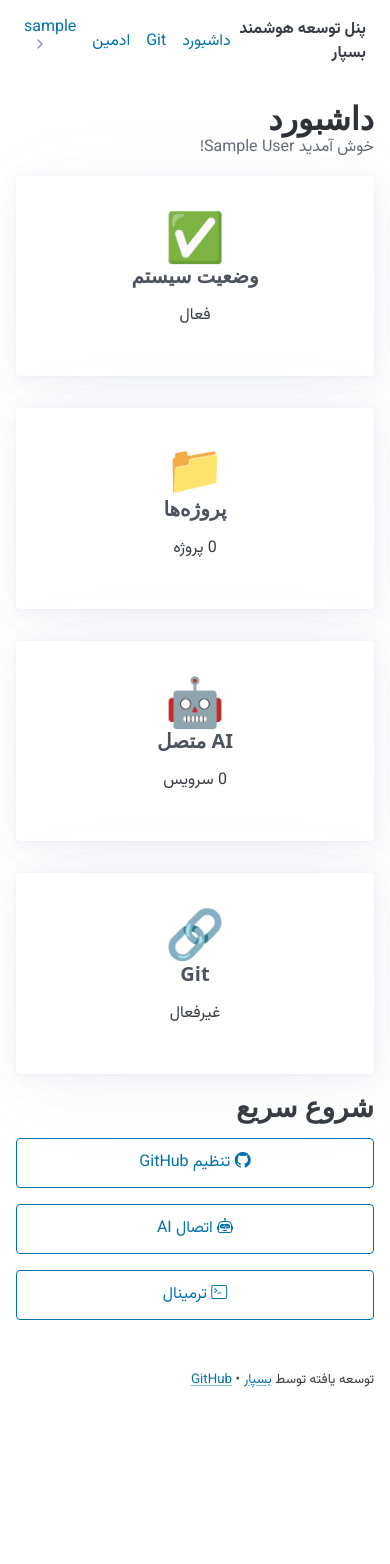
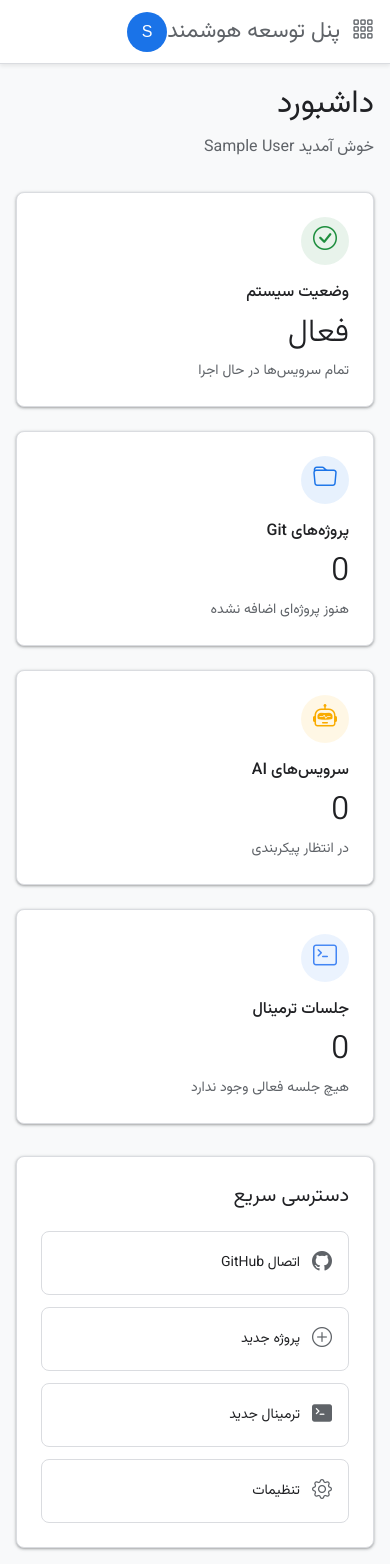
Before and after one commit to drmostafazade/django-ai-panel, a Django app: page /dashboard/ in a window 390 px wide. Before the commit the page ends 1387 px from the top, so only its background shows below. Run offline with Django 5.2, Linux system fonts and the light colour scheme; the visitor is signed in with stand-in values (Sample User, id 1).

Commit message:
🎨 Professional Google-style Dashboard
- Complete UI redesign with Google Material Design principles
- Clean and minimal interface
- Professional navigation bar
- Card-based dashboard layout
- Improved forms and buttons
- Better RTL support
- Removed Pico CSS, using custom CSS
- Mobile responsive design

```diff
--- /dev/null
+++ b/static/css/dashboard.css
@@ -0,0 +1,382 @@
+@import url('https://fonts.googleapis.com/css2?family=Vazirmatn:wght@300;400;500;600;700&display=swap');
+
+:root {
+  --primary: #1a73e8;
+  --primary-dark: #1557b0;
+  --secondary: #5f6368;
+  --background: #f8f9fa;
+  --surface: #ffffff;
+  --border: #dadce0;
+  --text-primary: #202124;
+  --text-secondary: #5f6368;
+  --success: #1e8e3e;
+  --warning: #f9ab00;
+  --error: #d93025;
+  --radius: 8px;
+  --shadow-1: 0 1px 2px 0 rgba(60,64,67,.3), 0 1px 3px 1px rgba(60,64,67,.15);
+  --shadow-2: 0 1px 3px 0 rgba(60,64,67,.3), 0 4px 8px 3px rgba(60,64,67,.15);
+}
+
+* {
+  box-sizing: border-box;
+}
+
+body {
+  font-family: 'Vazirmatn', -apple-system, BlinkMacSystemFont, sans-serif;
+  background: var(--background);
+  color: var(--text-primary);
+  margin: 0;
+  direction: rtl;
+  font-size: 14px;
+  line-height: 1.5;
+}
+
+/* Navigation */
+.navbar {
+  background: var(--surface);
+  border-bottom: 1px solid var(--border);
+  height: 64px;
+  display: flex;
+  align-items: center;
+  padding: 0 24px;
+  position: sticky;
+  top: 0;
+  z-index: 100;
+  box-shadow: 0 2px 4px rgba(0,0,0,.08);
+}
+
+.navbar-brand {
+  font-size: 22px;
+  font-weight: 400;
+  color: var(--text-secondary);
+  text-decoration: none;
+  display: flex;
+  align-items: center;
+  gap: 12px;
+}
+
+.navbar-nav {
+  display: flex;
+  gap: 8px;
+  margin-right: auto;
+  margin-left: 32px;
+}
+
+.nav-link {
+  padding: 8px 16px;
+  color: var(--text-secondary);
+  text-decoration: none;
+  border-radius: var(--radius);
+  transition: all 0.2s;
+  font-size: 14px;
+  font-weight: 500;
+}
+
+.nav-link:hover {
+  background: rgba(60,64,67,.08);
+  color: var(--text-primary);
+}
+
+.nav-link.active {
+  color: var(--primary);
+  background: rgba(26,115,232,.08);
+}
+
+/* User Menu */
+.user-menu {
+  position: relative;
+}
+
+.user-button {
+  width: 40px;
+  height: 40px;
+  border-radius: 50%;
+  background: var(--primary);
+  color: white;
+  border: none;
+  cursor: pointer;
+  display: flex;
+  align-items: center;
+  justify-content: center;
+  font-weight: 500;
+  font-size: 16px;
+}
+
+/* Container */
+.container {
+  max-width: 1200px;
+  margin: 0 auto;
+  padding: 24px;
+}
+
+/* Page Header */
+.page-header {
+  margin-bottom: 32px;
+}
+
+.page-title {
+  font-size: 32px;
+  font-weight: 400;
+  margin: 0 0 8px 0;
+  color: var(--text-primary);
+}
+
+.page-subtitle {
+  font-size: 16px;
+  color: var(--text-secondary);
+  margin: 0;
+}
+
+/* Cards Grid */
+.cards-grid {
+  display: grid;
+  grid-template-columns: repeat(auto-fit, minmax(280px, 1fr));
+  gap: 24px;
+  margin-bottom: 32px;
+}
+
+/* Card */
+.card {
+  background: var(--surface);
+  border-radius: var(--radius);
+  padding: 24px;
+  box-shadow: var(--shadow-1);
+  transition: box-shadow 0.3s;
+  border: 1px solid var(--border);
+}
+
+.card:hover {
+  box-shadow: var(--shadow-2);
+}
+
+.card-icon {
+  width: 48px;
+  height: 48px;
+  border-radius: 50%;
+  display: flex;
+  align-items: center;
+  justify-content: center;
+  font-size: 24px;
+  margin-bottom: 16px;
+}
+
+.card-icon.success {
+  background: rgba(30,142,62,.1);
+  color: var(--success);
+}
+
+.card-icon.primary {
+  background: rgba(26,115,232,.1);
+  color: var(--primary);
+}
+
+.card-icon.warning {
+  background: rgba(249,171,0,.1);
+  color: var(--warning);
+}
+
+.card-icon.info {
+  background: rgba(66,133,244,.1);
+  color: #4285f4;
+}
+
+.card-title {
+  font-size: 16px;
+  font-weight: 500;
+  margin: 0 0 4px 0;
+  color: var(--text-primary);
+}
+
+.card-value {
+  font-size: 32px;
+  font-weight: 300;
+  margin: 0;
+  color: var(--text-primary);
+}
+
+.card-subtitle {
+  font-size: 14px;
+  color: var(--text-secondary);
+  margin: 4px 0 0 0;
+}
+
+/* Buttons */
+.btn {
+  padding: 8px 24px;
+  border-radius: var(--radius);
+  border: none;
+  font-size: 14px;
+  font-weight: 500;
+  cursor: pointer;
+  transition: all 0.2s;
+  text-decoration: none;
+  display: inline-flex;
+  align-items: center;
+  gap: 8px;
+  font-family: inherit;
+}
+
+.btn-primary {
+  background: var(--primary);
+  color: white;
+}
+
+.btn-primary:hover {
+  background: var(--primary-dark);
+  box-shadow: var(--shadow-1);
+}
+
+.btn-outline {
+  background: transparent;
+  color: var(--primary);
+  border: 1px solid var(--border);
+}
+
+.btn-outline:hover {
+  background: rgba(26,115,232,.04);
+}
+
+.btn-icon {
+  width: 40px;
+  height: 40px;
+  padding: 0;
+  border-radius: 50%;
+  justify-content: center;
+}
+
+/* Quick Actions */
+.quick-actions {
+  background: var(--surface);
+  border-radius: var(--radius);
+  padding: 24px;
+  box-shadow: var(--shadow-1);
+  border: 1px solid var(--border);
+}
+
+.quick-actions h2 {
+  font-size: 20px;
+  font-weight: 400;
+  margin: 0 0 20px 0;
+}
+
+.actions-grid {
+  display: grid;
+  grid-template-columns: repeat(auto-fit, minmax(200px, 1fr));
+  gap: 12px;
+}
+
+.action-button {
+  padding: 16px;
+  border: 1px solid var(--border);
+  border-radius: var(--radius);
+  background: var(--surface);
+  color: var(--text-primary);
+  text-decoration: none;
+  transition: all 0.2s;
+  display: flex;
+  align-items: center;
+  gap: 12px;
+}
+
+.action-button:hover {
+  background: var(--background);
+  border-color: var(--primary);
+  color: var(--primary);
+}
+
+.action-button i {
+  font-size: 20px;
+  color: var(--text-secondary);
+}
+
+.action-button:hover i {
+  color: var(--primary);
+}
+
+/* Forms */
+.form-container {
+  max-width: 600px;
+  margin: 0 auto;
+}
+
+.form-card {
+  background: var(--surface);
+  border-radius: var(--radius);
+  padding: 32px;
+  box-shadow: var(--shadow-1);
+  border: 1px solid var(--border);
+}
+
+.form-group {
+  margin-bottom: 24px;
+}
+
+.form-label {
+  display: block;
+  margin-bottom: 8px;
+  font-weight: 500;
+  color: var(--text-primary);
+}
+
+.form-input {
+  width: 100%;
+  padding: 12px 16px;
+  border: 1px solid var(--border);
+  border-radius: var(--radius);
+  font-size: 14px;
+  font-family: inherit;
+  transition: all 0.2s;
+}
+
+.form-input:focus {
+  outline: none;
+  border-color: var(--primary);
+  box-shadow: 0 0 0 1px var(--primary);
+}
+
+.form-help {
+  font-size: 12px;
+  color: var(--text-secondary);
+  margin-top: 4px;
+}
+
+/* Messages */
+.message {
+  padding: 12px 16px;
+  border-radius: var(--radius);
+  margin-bottom: 16px;
+  display: flex;
+  align-items: center;
+  gap: 12px;
+}
+
+.message.success {
+  background: rgba(30,142,62,.1);
+  color: var(--success);
+  border: 1px solid rgba(30,142,62,.2);
+}
+
+.message.error {
+  background: rgba(217,48,37,.1);
+  color: var(--error);
+  border: 1px solid rgba(217,48,37,.2);
+}
+
+/* Responsive */
+@media (max-width: 768px) {
+  .navbar {
+    padding: 0 16px;
+  }
+
+  .container {
+    padding: 16px;
+  }
+
+  .cards-grid {
+    grid-template-columns: 1fr;
+  }
+
+  .navbar-nav {
+    display: none;
+  }
+}
--- a/templates/base/base.html
+++ b/templates/base/base.html
@@ -1,88 +1,64 @@
 <!DOCTYPE html>
-<html lang="fa" dir="rtl" data-theme="light">
+<html lang="fa" dir="rtl">
 <head>
     <meta charset="UTF-8">
-    <meta name="viewport" content="width=device-width, initial-scale=1">
+    <meta name="viewport" content="width=device-width, initial-scale=1.0">
     <title>{% block title %}پنل توسعه هوشمند{% endblock %}</title>
-
-    <!-- Pico CSS از CDN -->
-    <link rel="stylesheet" href="https://cdn.jsdelivr.net/npm/@picocss/pico@2/css/pico.min.css">
-
-    <!-- Custom CSS -->
-    <style>
-        @import url('https://fonts.googleapis.com/css2?family=Vazirmatn:wght@300;400;500;700&display=swap');
-
-        :root {
-            --font-family: 'Vazirmatn', system-ui, -apple-system, sans-serif;
-        }
-
-        body {
-            font-family: var(--font-family);
-        }
-
-        .dashboard-stat {
-            text-align: center;
-            padding: 2rem;
-        }
-
-        .dashboard-stat h3 {
-            margin-bottom: 0;
-            font-size: 3rem;
-        }
-
-        .message {
-            margin-bottom: 1rem;
-        }
-    </style>
 
     <!-- Icons -->
     <link rel="stylesheet" href="https://cdn.jsdelivr.net/npm/bootstrap-icons@1.11.3/font/bootstrap-icons.min.css">
 
+    <!-- Custom CSS -->
+    <link rel="stylesheet" href="/static/css/dashboard.css">
+
     {% block extra_css %}{% endblock %}
 </head>
 <body>
-    <nav class="container-fluid">
-        <ul>
-            <li><strong>پنل توسعه هوشمند بسپار</strong></li>
-        </ul>
-        <ul>
-            {% if user.is_authenticated %}
-                <li><a href="{% url 'dashboard' %}">داشبورد</a></li>
-                <li><a href="{% url 'git_integration:settings' %}">Git</a></li>
-                <li><a href="{% url 'admin:index' %}">ادمین</a></li>
-                <li>
-                    <details role="list" dir="ltr">
-                        <summary aria-haspopup="listbox" role="link">{{ user.username }}</summary>
-                        <ul role="listbox">
-                            <li><a href="{% url 'logout' %}">خروج</a></li>
-                        </ul>
-                    </details>
-                </li>
-            {% else %}
-                <li><a href="{% url 'login' %}">ورود</a></li>
-            {% endif %}
-        </ul>
+    <nav class="navbar">
+        <a href="{% url 'dashboard' %}" class="navbar-brand">
+            <i class="bi bi-grid-3x3-gap"></i>
+            پنل توسعه هوشمند
+        </a>
+
+        {% if user.is_authenticated %}
+        <div class="navbar-nav">
+            <a href="{% url 'dashboard' %}" class="nav-link {% if request.resolver_match.url_name == 'dashboard' %}active{% endif %}">
+                داشبورد
+            </a>
+            <a href="{% url 'git_integration:settings' %}" class="nav-link {% if 'git' in request.path %}active{% endif %}">
+                Git
+            </a>
+            <a href="#" class="nav-link">
+                ترمینال
+            </a>
+            <a href="#" class="nav-link">
+                AI
+            </a>
+        </div>
+
+        <div class="user-menu">
+            <button class="user-button">
+                {{ user.username|first|upper }}
+            </button>
+        </div>
+        {% endif %}
     </nav>
 
-    <main class="container">
+    <main>
         {% if messages %}
-            {% for message in messages %}
-                <article class="message {{ message.tags }}">
-                    {{ message }}
-                </article>
-            {% endfor %}
+            <div class="container">
+                {% for message in messages %}
+                    <div class="message {{ message.tags }}">
+                        <i class="bi bi-{% if message.tags == 'success' %}check-circle{% else %}info-circle{% endif %}"></i>
+                        {{ message }}
+                    </div>
+                {% endfor %}
+            </div>
         {% endif %}
 
         {% block content %}{% endblock %}
     </main>
 
-    <footer class="container">
-        <small>
-            توسعه یافته توسط <a href="https://bsepar.com">بسپار</a> •
-            <a href="https://github.com/drmostafazade/django-ai-panel">GitHub</a>
-        </small>
-    </footer>
-
     {% block extra_js %}{% endblock %}
 </body>
 </html>
--- a/templates/dashboard/home.html
+++ b/templates/dashboard/home.html
@@ -2,49 +2,70 @@
 {% block title %}داشبورد - پنل توسعه هوشمند{% endblock %}
 
 {% block content %}
-<hgroup>
-    <h1>داشبورد</h1>
-    <p>خوش آمدید {{ user.get_full_name|default:user.username }}!</p>
-</hgroup>
+<div class="container">
+    <div class="page-header">
+        <h1 class="page-title">داشبورد</h1>
+        <p class="page-subtitle">خوش آمدید {{ user.get_full_name|default:user.username }}</p>
+    </div>
 
-<div class="grid">
-    <article class="dashboard-stat">
-        <h3>✅</h3>
-        <h4>وضعیت سیستم</h4>
-        <p>فعال</p>
-    </article>
+    <div class="cards-grid">
+        <div class="card">
+            <div class="card-icon success">
+                <i class="bi bi-check-circle"></i>
+            </div>
+            <h3 class="card-title">وضعیت سیستم</h3>
+            <p class="card-value">فعال</p>
+            <p class="card-subtitle">تمام سرویس‌ها در حال اجرا</p>
+        </div>
 
-    <article class="dashboard-stat">
-        <h3>📁</h3>
-        <h4>پروژه‌ها</h4>
-        <p>0 پروژه</p>
-    </article>
+        <div class="card">
+            <div class="card-icon primary">
+                <i class="bi bi-folder"></i>
+            </div>
+            <h3 class="card-title">پروژه‌های Git</h3>
+            <p class="card-value">0</p>
+            <p class="card-subtitle">هنوز پروژه‌ای اضافه نشده</p>
+        </div>
 
-    <article class="dashboard-stat">
-        <h3>🤖</h3>
-        <h4>AI متصل</h4>
-        <p>0 سرویس</p>
-    </article>
+        <div class="card">
+            <div class="card-icon warning">
+                <i class="bi bi-robot"></i>
+            </div>
+            <h3 class="card-title">سرویس‌های AI</h3>
+            <p class="card-value">0</p>
+            <p class="card-subtitle">در انتظار پیکربندی</p>
+        </div>
 
-    <article class="dashboard-stat">
-        <h3>🔗</h3>
-        <h4>Git</h4>
-        <p>غیرفعال</p>
-    </article>
+        <div class="card">
+            <div class="card-icon info">
+                <i class="bi bi-terminal"></i>
+            </div>
+            <h3 class="card-title">جلسات ترمینال</h3>
+            <p class="card-value">0</p>
+            <p class="card-subtitle">هیچ جلسه فعالی وجود ندارد</p>
+        </div>
+    </div>
+
+    <div class="quick-actions">
+        <h2>دسترسی سریع</h2>
+        <div class="actions-grid">
+            <a href="{% url 'git_integration:settings' %}" class="action-button">
+                <i class="bi bi-github"></i>
+                <span>اتصال GitHub</span>
+            </a>
+            <a href="#" class="action-button">
+                <i class="bi bi-plus-circle"></i>
+                <span>پروژه جدید</span>
+            </a>
+            <a href="#" class="action-button">
+                <i class="bi bi-terminal-fill"></i>
+                <span>ترمینال جدید</span>
+            </a>
+            <a href="#" class="action-button">
+                <i class="bi bi-gear"></i>
+                <span>تنظیمات</span>
+            </a>
+        </div>
+    </div>
 </div>
-
-<section>
-    <h2>شروع سریع</h2>
-    <div class="grid">
-        <a href="{% url 'git_integration:settings' %}" role="button" class="outline">
-            <i class="bi bi-github"></i> تنظیم GitHub
-        </a>
-        <a href="#" role="button" class="outline">
-            <i class="bi bi-robot"></i> اتصال AI
-        </a>
-        <a href="#" role="button" class="outline">
-            <i class="bi bi-terminal"></i> ترمینال
-        </a>
-    </div>
-</section>
 {% endblock %}
```
Also changed, not shown: templates/auth/login.html (+25 -21 lines), templates/git_integration/settings.html (+38 -41 lines).
